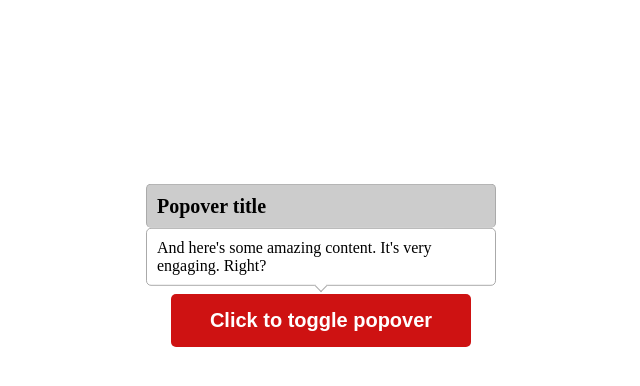
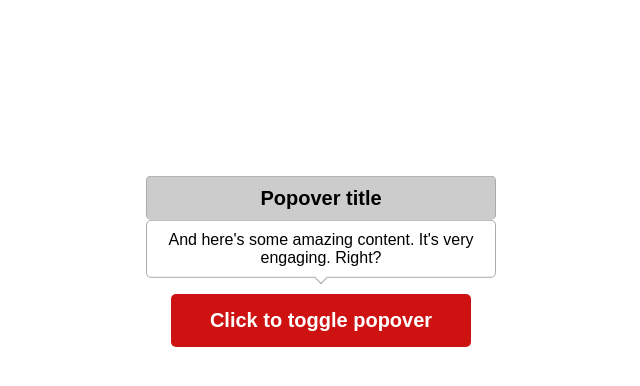
Before and after one commit to vatruwca/ahj-hw3.1_forms, a website built with webpack: page src/index.html in a window 1280 px wide. Both pictures are taken after a click on the button "Click to toggle popover". Shown: the whole page, without its empty margins (319-959 px from the left). Built offline with nearby package versions, Linux system fonts and the light colour scheme.

Commit message:
changed file

```diff
--- a/src/css/style.css
+++ b/src/css/style.css
@@ -13,23 +13,25 @@
   justify-content: center;
 
 }
+h2{
+  font-size: 20px;
+  font-weight: bold;
+  color: #fff;
+}
 
 .button {
+  position: relative;
   padding: 15px;
   width: 300px;
   border: none;
   border-radius: 5px;
   cursor: pointer;
   background-color: rgb(206, 18, 18);
-    font-size: 20px;
-    font-weight: bold;
-    color: #fff;
-
 }
 
 .popover {
   position: absolute;
-    top: 37%;
+  top: -10%;
   left: 50%;
   width: 350px;
   transform: translate(-50%, -110%);
--- a/src/js/popover.js
+++ b/src/js/popover.js
@@ -1,8 +1,3 @@
-// const { left, top } = element.getBoundingClientRect();
-// popUp.style.bottom = top - 5 + px;
-// popUp.style.left = left + px;
-//
-
 export default class Popover {
   constructor(parentEl) {
     this.parentEl = parentEl;
@@ -12,12 +7,12 @@ export default class Popover {
   static get markup() {
     return `
         <button class="button">
-            Click to toggle popover
+            <h2>Click to toggle popover</h2>
+            <div class="popover">
+                <div class="popover_title">Popover title</div>
+                <div class="popover_text">And here's some amazing content. It's very engaging. Right?</div>
+            </div>
         </button>
-        <div class="popover">
-            <div class="popover_title">Popover title</div>
-            <div class="popover_text">And here's some amazing content. It's very engaging. Right?</div>
-        </div>
         `;
   }
 
```
Also changed, not shown: src/index.html (+1 -1 lines). Lines whose indentation alone changed are shown as unchanged.
